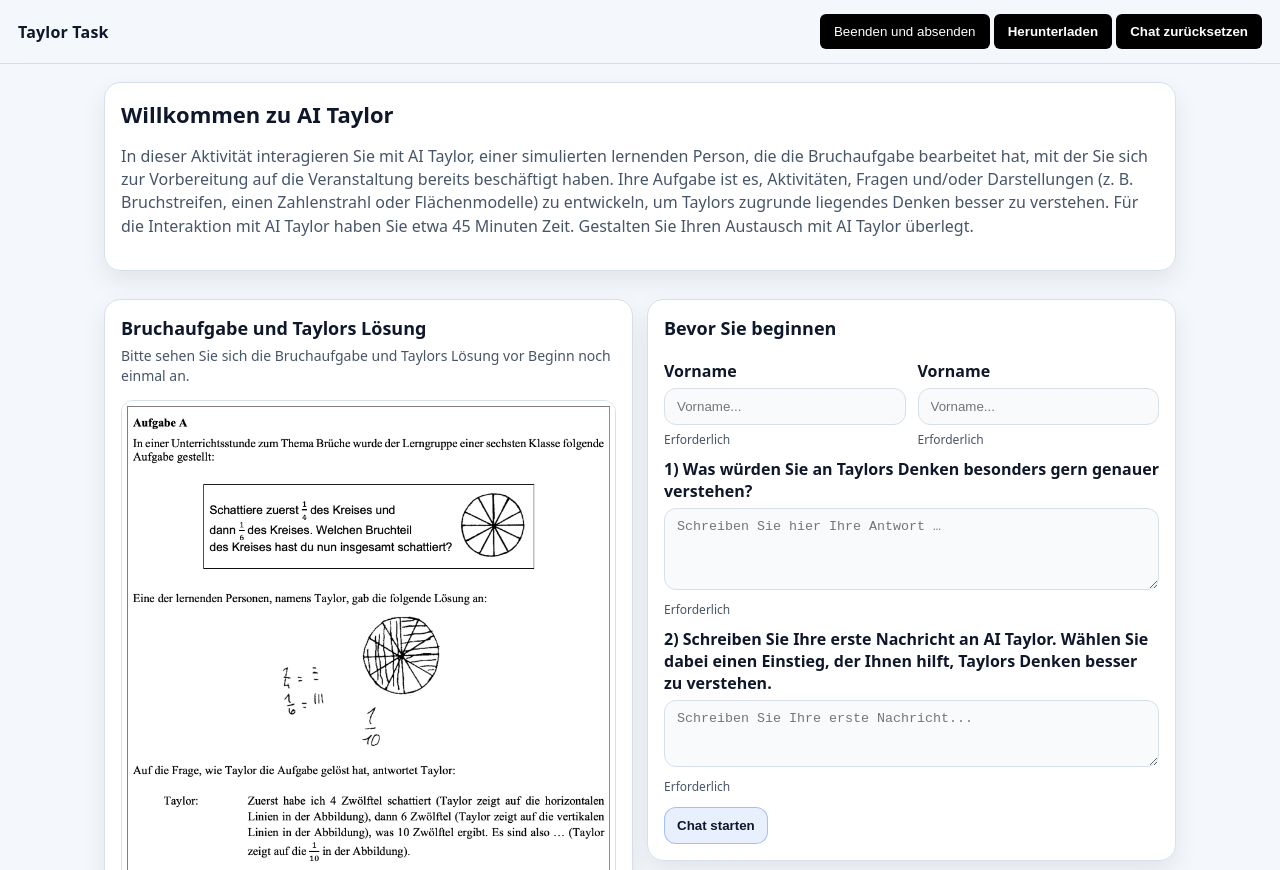
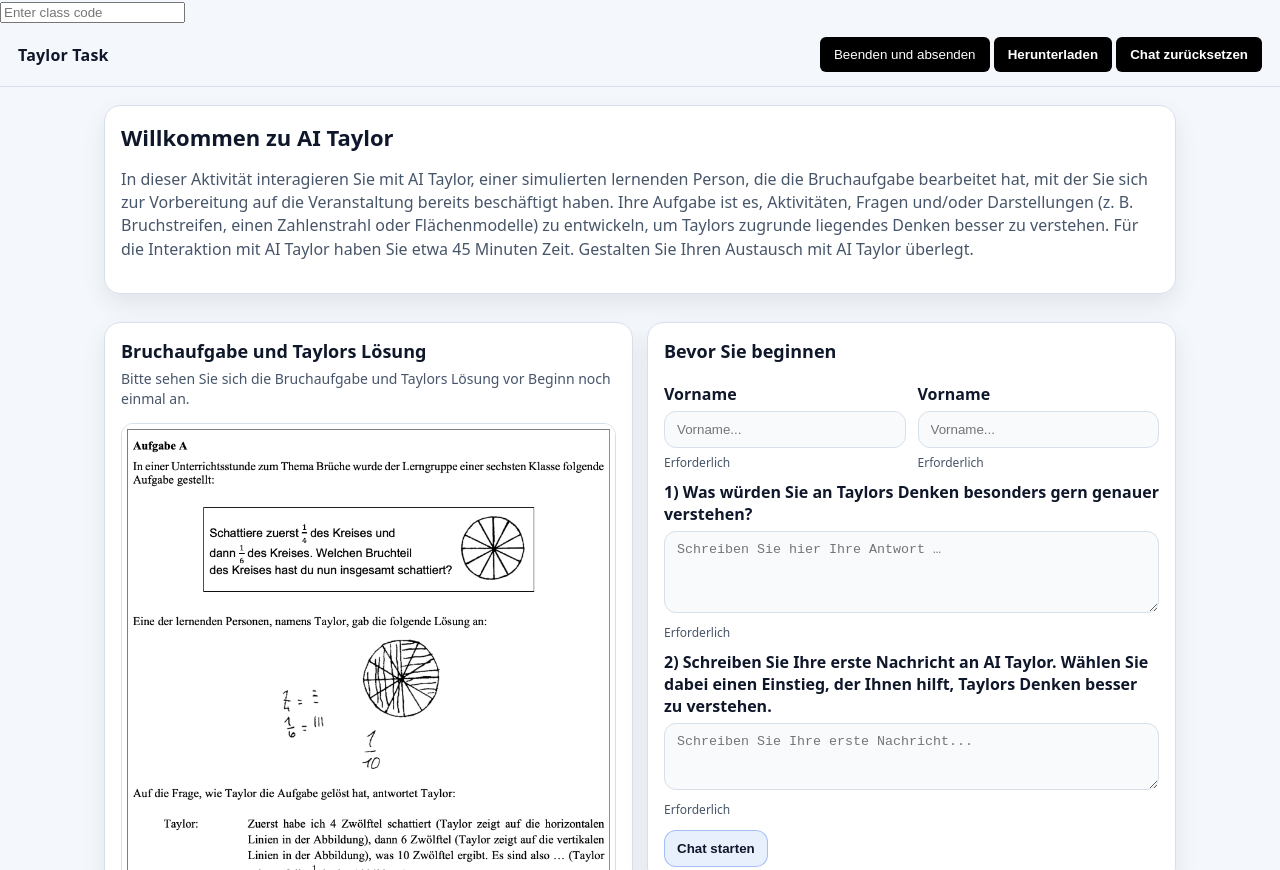
Before and after one commit to selenshere/AITaylor, a website: page index.html in a window 1280 px wide. Shown: the top 870 px of the page. Drawn offline with nearby package versions, Linux system fonts and the light colour scheme.

Commit message:
Update index.html

```diff
--- a/index.html
+++ b/index.html
@@ -1,5 +1,6 @@
 <!doctype html>
-<html lang="en">
+<input id="classCode" placeholder="Enter class code"/>
+<html lang="ger">
 <head>
   <meta charset="utf-8" />
   <meta name="viewport" content="width=device-width,initial-scale=1" />
```
